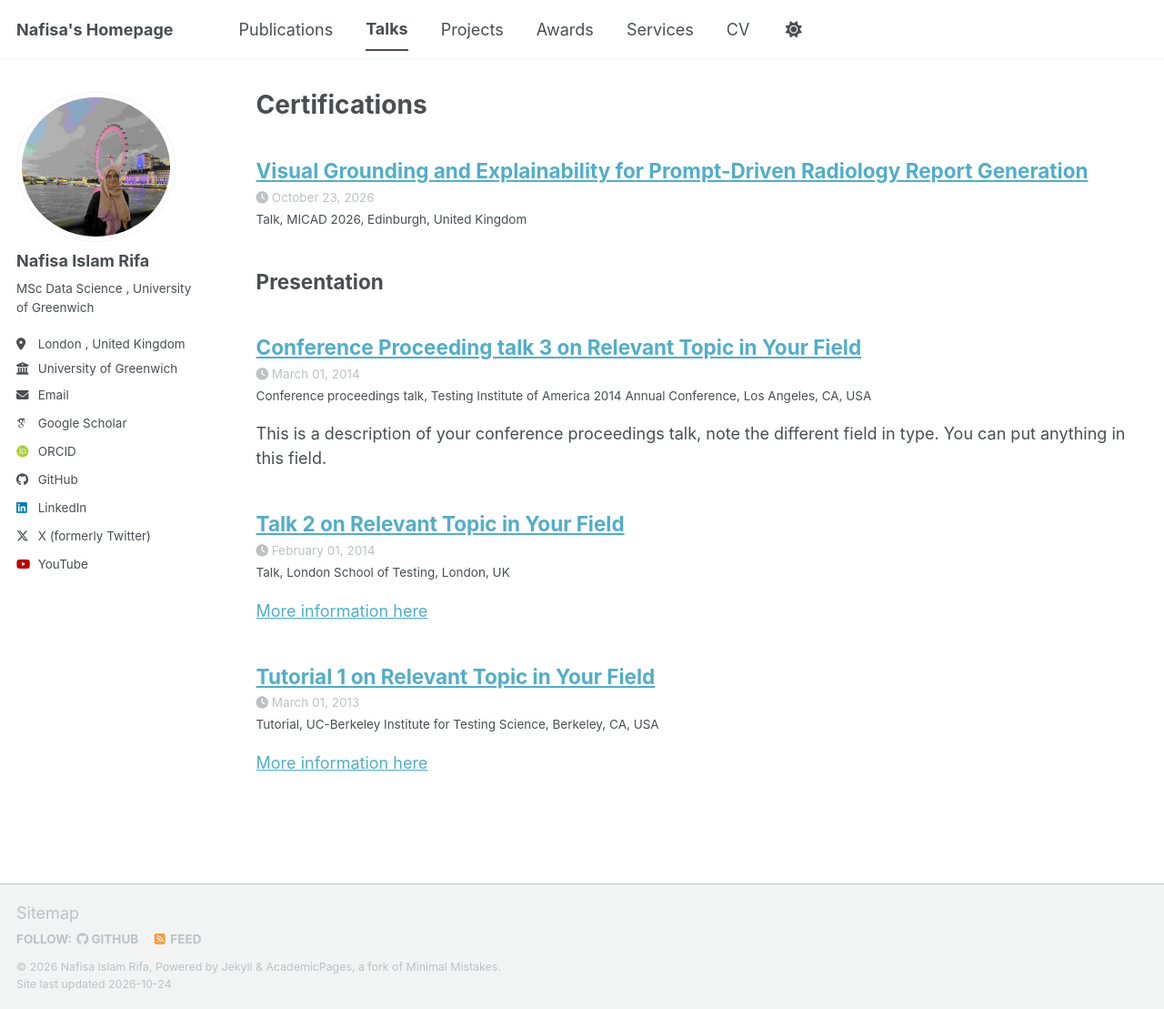
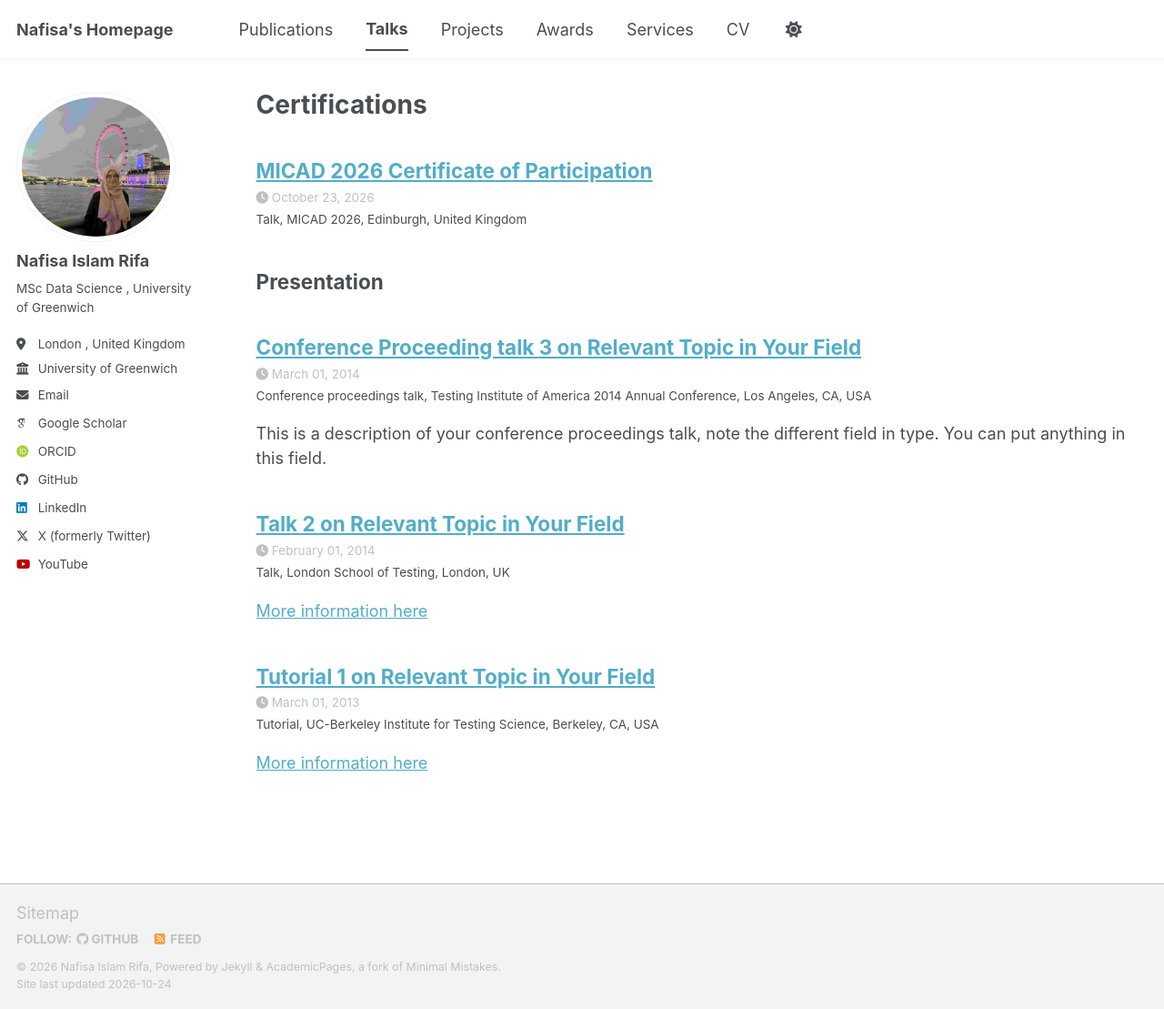
Before and after one commit to NafisaIslamRifa/NafisaIslamRifa.github.io, a Jekyll site: the page built from _pages/talks.html, in a window 1280 px wide and 1109 px high. Shown: the whole window at 91% size. Built offline with Jekyll 4.4.1, drawn with Linux system fonts in a browser that asks for light colours; some web fonts are replaced; a script bundle is joined from its source files by our own code; library files that are not in the unit come from our copies; part of the change alters nothing that is shown.

Commit message:
Change talk title and replace image with PDF
Updated the title and content to reflect the MICAD 2026 event.

```diff
--- a/_talks/2012-03-01-talk-1.md
+++ b/_talks/2012-03-01-talk-1.md
@@ -1,5 +1,5 @@
 ---
-title: "Visual Grounding and Explainability for Prompt-Driven Radiology Report Generation"
+title: "MICAD 2026 Certificate of Participation"
 collection: talks
 type: "Talk"
 permalink: /talks/micad-2026
@@ -14,10 +14,13 @@ I presented my research on visual grounding and explainability
 for prompt-driven radiology report generation at MICAD 2026.
 
 <figure>
-  <img src="/files/micad-presentation.jpg"
-       alt="Presenting research at MICAD 2026"
-       style="width: 80%; max-width: 700px;">
+  <iframe
+    src="/files/MICAD.pdf"
+    width="100%"
+    height="600px"
+    style="border: none;">
+  </iframe>
   <figcaption>
-    Research presentation at MICAD 2026, Edinburgh.
+    MICAD 2026 presentation slides, Edinburgh.
   </figcaption>
 </figure>
```
